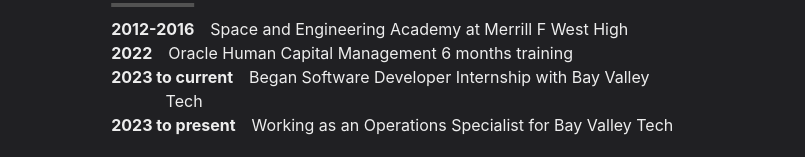
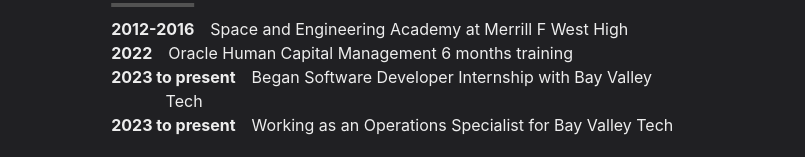
Before and after one commit to JoMiras/luckydog-homepage, a Next.js app: page / in a window 1280 px wide. Shown: the part 581-738 px from the top of the page, without its empty margins (242-1047 px from the left). Built offline with nearby package versions, Linux system fonts and the light colour scheme.

Commit message:
change wording from current to present on line 79

```diff
--- a/pages/index.js
+++ b/pages/index.js
@@ -76,7 +76,7 @@
                     Oracle Human Capital Management 6 months training
                 </BioSection>
                 <BioSection>
-                    <BioYear>2023 to current</BioYear>
+                    <BioYear>2023 to present</BioYear>
                     Began Software Developer Internship with Bay Valley Tech
                 </BioSection>
                 <BioSection>
```
